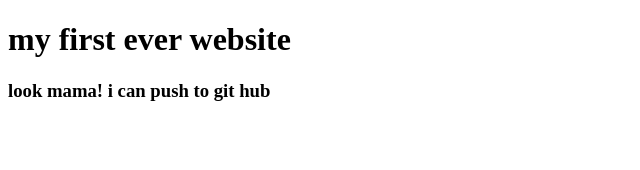
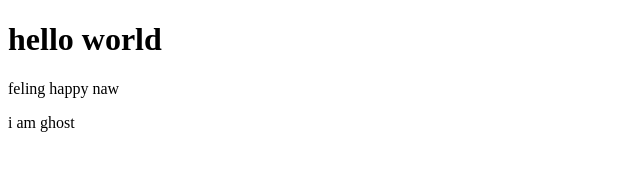
Before and after one commit to nasrullahpr/my-first-website, a plain HTML site: page index.html in a window 1280 px wide. Shown: the whole page, without its empty margins (0-640 px from the left). Drawn offline with Linux system fonts and the light colour scheme.

Commit message:
ghost added

```diff
--- a/index.html
+++ b/index.html
@@ -2,11 +2,12 @@
 <html lang="en">
 <head>
     <meta charset="UTF-8">
-    <meta name="viewport" content="width=, initial-scale=1.0">
-    <title>Document</title>
+    <meta name="viewport" content="width=device-width, initial-scale=1.0">
+    <title>my first website</title>
 </head>
 <body>
-    <h1>my first ever website</h1>
-    <h3>look mama! i can push to git hub</h3>
+    <h1>hello world</h1>
+    <p> feling happy naw</p>
+    <p>i am ghost</p>
 </body>
 </html>
```
